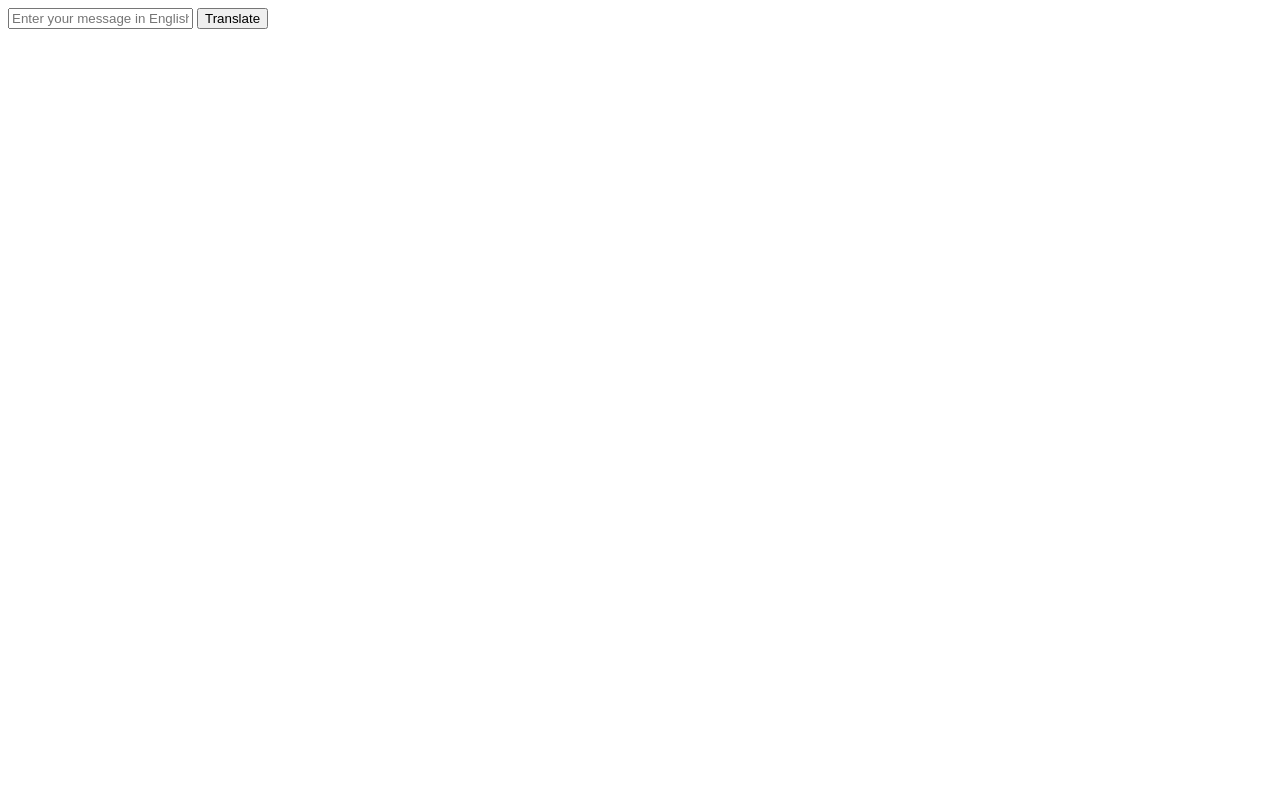
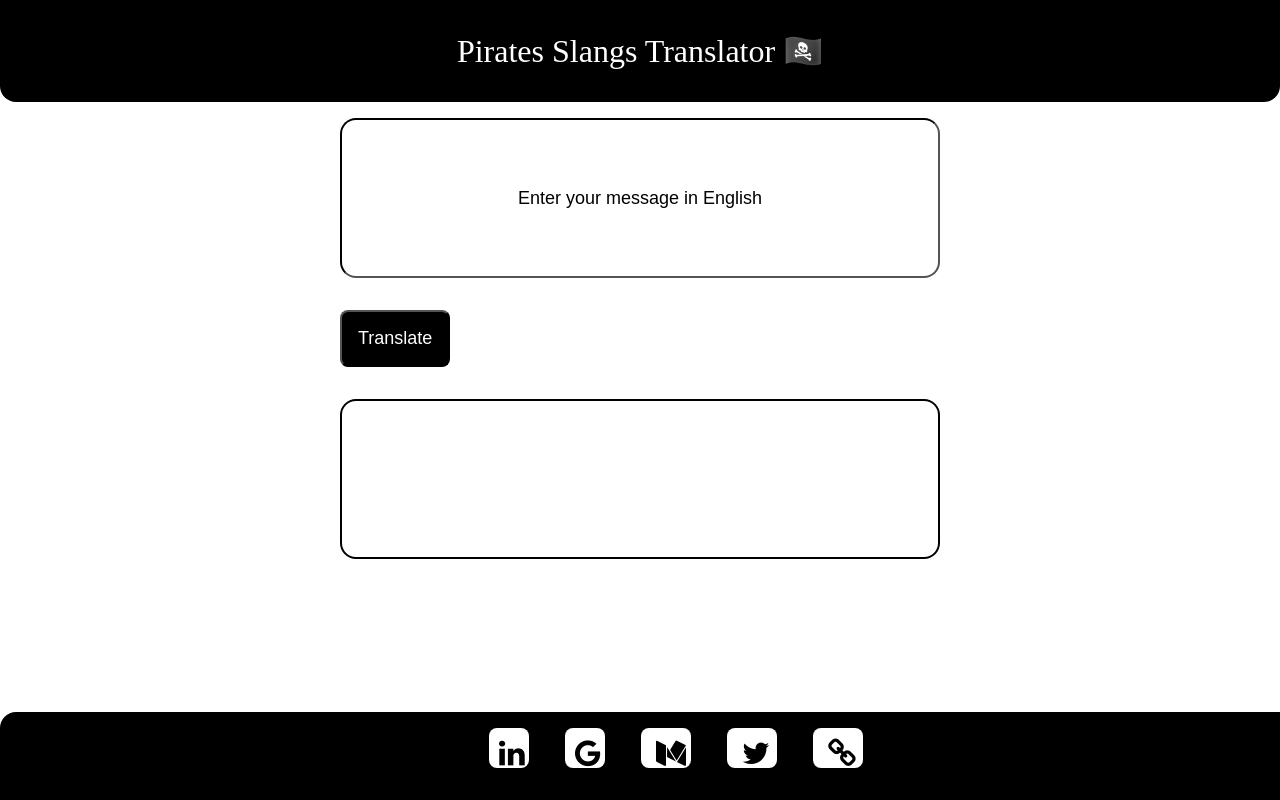
Before and after one commit to aakankshadhurandhar/Translation-app-js, a plain HTML site: page index.html in a window 1280 px wide. Drawn offline with Linux system fonts and the light colour scheme.

Commit message:
css done
done with css and project completed

```diff
--- a/app.js
+++ b/app.js
@@ -1,19 +1,26 @@
+/*take reference to button and input output text area*/
 var btnTranslate = document.querySelector("#btn-translate");
 var textData = document.querySelector("#txt-input");
 var outputData = document.querySelector("#txt-output");
+
+/*Define api address */
 var serverURL = "https://api.funtranslations.com/translate/pirate.json";
+/*define function for getting text for translating*/
 function getTranslatedURL(value) {
     return serverURL + "?text=" + value;
 }
-btnTranslate.addEventListener("click",btnClickHandler);
+/*onclick evet listener */
+btnTranslate.addEventListener("click", btnClickHandler);
+/*telling to browser what to do/fetch when text is provided*/
 function btnClickHandler() {
     var textValue = textData.value;
-    outputData.innerText = "Translation in progress..."
+
     fetch(getTranslatedURL(textValue))
-    .then(response => response.json())
-    .then(json => outputData.innerText = json.contents.translated)
-    .catch(errorHandler);
+        .then(response => response.json())
+        .then(json => outputData.innerText = json.contents.translated)
+        .catch(errorHandler);
 }
+/*error handler function*/
 function errorHandler(error) {
     console.log("error occured", error);
     alert("Something wrong with the server, try again later.");
--- a/index.html
+++ b/index.html
@@ -4,19 +4,38 @@
 <head>
     <meta charset="UTF-8">
     <meta name="viewport" content="width=device-width, initial-scale=1.0">
-    <title>banana talk</title>
+    <title>pirate talk</title>
+    <link rel="stylesheet" href="https://cdnjs.cloudflare.com/ajax/libs/font-awesome/4.7.0/css/font-awesome.min.css">
     <link href="style.css" rel="stylesheet">
+    <link rel="icon" href="./images/favicon.ico">
 
 </head>
 
 <body>
-    <body>
+    <nav>
+        <div style="font-size: 2rem;padding: 2rem;">Pirates Slangs Translator 🏴‍☠️ </div>
+    </nav>
+    <main>
         <input type="text" placeholder="Enter your message in English" id="txt-input">
         <button id="btn-translate">Translate</button>
         <div id="txt-output">
         </div>
-        <script src="app.js" type="text/javascript"></script>
-        </body>
+    </main>
+    <footer class="footer">
+        <strong>
+            <ul>
+
+                <li><a href="https://www.linkedin.com/in/aakankshadhurandhar/" class="fa fa-linkedin"></a></li>
+                <li><a href="mailto:aakankshadhurandhar34@gmail.com" class="fa fa-google"></a></li>
+                <li><a href="https://medium.com/@aakankshadhurandhar34" class="fa fa-medium"></a></li>
+                <li><a href="https://twitter.com/AakankshaDhura1" class="fa fa-twitter"></a></li>
+                <li><a href="https://leetcode.com/aakankshadhurandhar34/" class="fa fa-link"></a></li>
+
+            </ul>
+
+        </strong>
+    </footer>
+    <script src="app.js" type="text/javascript"></script>
 </body>
 
 </html>
--- a/style.css
+++ b/style.css
@@ -0,0 +1,169 @@
+@import url('https://fonts.googleapis.com/css2?family=Open+Sans&display=swap');
+
+:root {
+    --opensans: 'Open Sans', sans-serif;
+    --max_width: 600px;
+}
+
+body {
+
+    color: black;
+    margin: 0;
+}
+
+nav {
+    background-color: black;
+    color: white;
+    border-bottom-left-radius: 1rem;
+    border-bottom-right-radius: 1rem;
+    text-align: center;
+
+}
+
+::placeholder {
+    color: black;
+}
+
+main {
+    margin: auto;
+    padding: 1rem;
+    max-width: var(--max_width);
+
+}
+
+#txt-input {
+    box-sizing: border-box;
+    display: block;
+    width: 100%;
+    min-height: 20vh;
+    font-size: large;
+    border-radius: 1rem;
+    border-color: black;
+    text-align: center;
+
+}
+
+#btn-translate {
+    margin-top: 2rem;
+    padding: 1rem;
+    border-radius: .5rem;
+    background-color: black;
+    color: white;
+    font-size: large;
+    transition-duration: .4s;
+    cursor: pointer;
+}
+
+#btn-translate:hover {
+    color: black;
+    background-color: white;
+}
+
+#txt-output {
+    box-sizing: border-box;
+    display: block;
+    width: 100%;
+    min-height: 20vh;
+    max-height: 30vh;
+    border: 2px solid black;
+    margin-top: 2rem;
+    border-radius: 1rem;
+
+
+}
+
+
+
+footer {
+    position: fixed;
+    bottom: 0;
+    width: 100%;
+    padding: 1rem;
+    background-color: black;
+    text-align: center;
+
+    border-top-left-radius: 1rem;
+    border-top-right-radius: 1rem;
+}
+
+
+
+
+
+.footer ul {
+    list-style: none;
+    display: inline;
+
+
+}
+
+.footer li {
+    display: inline;
+
+}
+
+/**icons social media **/
+.footer .fa-linkedin {
+    color: black;
+    background-color: white;
+    padding: 10px 20px 20px 10px;
+    font-size: 30px;
+    width: 10px;
+    height: 10px;
+    text-align: center;
+    text-decoration: none;
+    border-radius: 0.5rem;
+}
+
+footer .fa-google {
+    background-color: white;
+    padding: 10px 20px 20px 10px;
+    font-size: 30px;
+    width: 10px;
+    height: 10px;
+    text-align: center;
+    text-decoration: none;
+    margin-left: 2rem;
+    border-radius: 0.5rem;
+    color: black;
+}
+
+footer .fa-medium {
+    color: black;
+    background-color: white;
+    padding: 10px 25px 20px 15px;
+    font-size: 30px;
+    width: 10px;
+    height: 10px;
+    text-align: center;
+    text-decoration: none;
+    margin-left: 2rem;
+    margin-bottom: 1rem;
+    border-radius: .5rem;
+}
+
+footer .fa-twitter {
+    color: black;
+    background-color: white;
+    padding: 10px 25px 20px 15px;
+    font-size: 30px;
+    width: 10px;
+    height: 10px;
+    text-align: center;
+    text-decoration: none;
+    margin-left: 2rem;
+    border-radius: 0.5rem;
+}
+
+footer .fa-link {
+    color: black;
+    background-color: white;
+    padding: 10px 25px 20px 15px;
+    font-size: 30px;
+    width: 10px;
+    height: 10px;
+    text-align: center;
+    text-decoration: none;
+    margin-left: 2rem;
+    border-radius: 0.5rem;
+}
```
